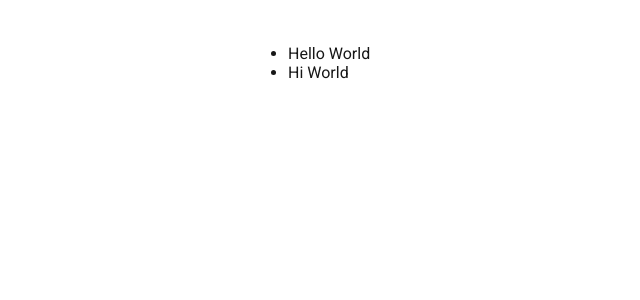
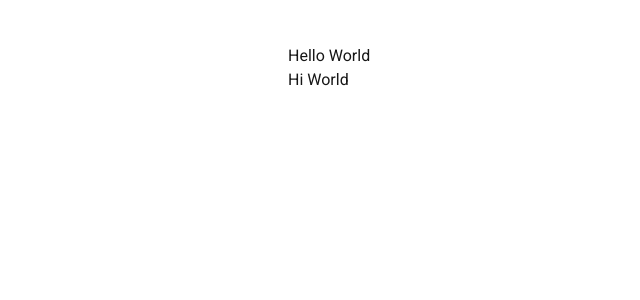
Before and after one commit to toanlehcm/LearningNextJSApp, a Next.js app: page /blog in a window 1280 px wide. Shown: the top 300 px of the page, without its empty margins (56-696 px from the left). Built offline with nearby package versions, Linux system fonts and the light colour scheme; a web font is replaced by a local one.

Commit message:
Add tailwind.

```diff
--- /dev/null
+++ b/postcss.config.js
@@ -0,0 +1,6 @@
+module.exports = {
+  plugins: {
+    tailwindcss: {},
+    autoprefixer: {},
+  },
+}
--- a/src/app/globals.css
+++ b/src/app/globals.css
@@ -1,3 +1,7 @@
+@tailwind base;
+@tailwind components;
+@tailwind utilities;
+
 :root {
   --background: #ffffff;
   --foreground: #171717;
--- a/src/app/layout.tsx
+++ b/src/app/layout.tsx
@@ -24,8 +24,8 @@ const roboto = Roboto({
 });
 
 export const metadata: Metadata = {
-  title: "Create Next App",
-  description: "Generated by create next app",
+  title: "Create Next App test",
+  description: "Generated by create next app test",
 };
 
 export default function RootLayout({
--- a/src/app/page.tsx
+++ b/src/app/page.tsx
@@ -7,7 +7,7 @@ export default function Home() {
       <main className={styles.main}>
         <Image className={styles.logo} src="/next.svg" alt="Next.js logo" width={180} height={38} priority />
         <ol>
-          <li>
+          <li className="text-2xl font-bold underline">
             Get started by editing <code>src/app/page.tsx</code>.
           </li>
           <li>Save and see your changes instantly.</li>
--- /dev/null
+++ b/tailwind.config.js
@@ -0,0 +1,12 @@
+/** @type {import('tailwindcss').Config} */
+module.exports = {
+  content: [
+    "./app/**/*.{js,ts,jsx,tsx,mdx}",
+    // Or if using `src` directory:
+    "./src/**/*.{js,ts,jsx,tsx,mdx}",
+  ],
+  theme: {
+    extend: {},
+  },
+  plugins: [],
+};
```
Also changed, not shown: package.json (+7 -4 lines).
